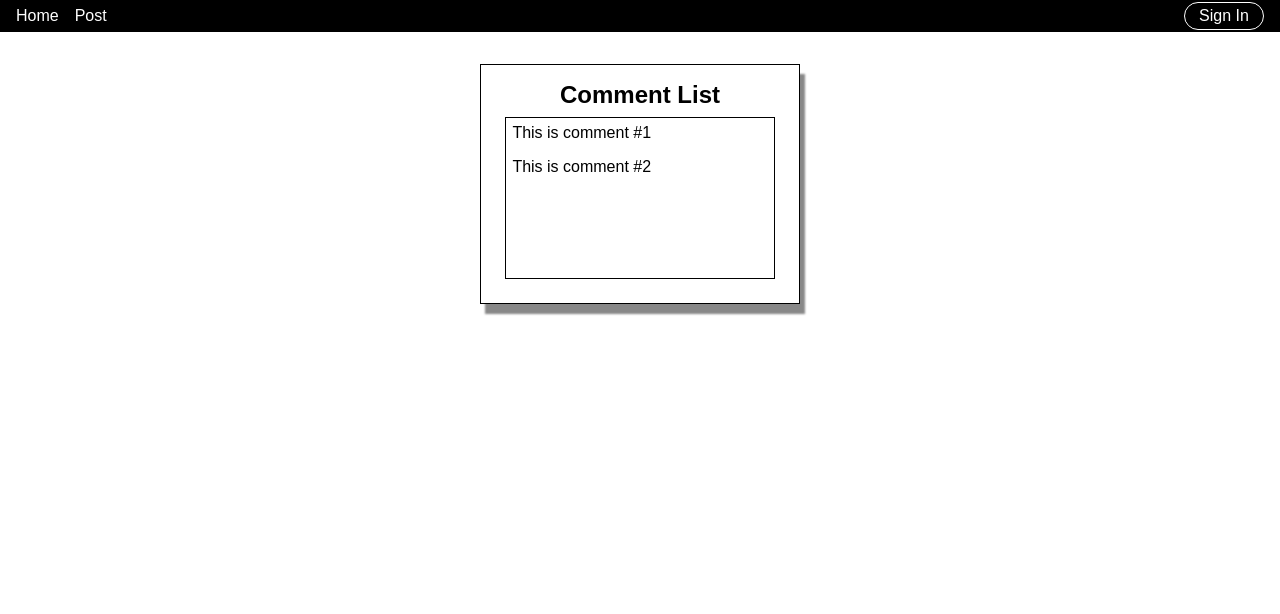
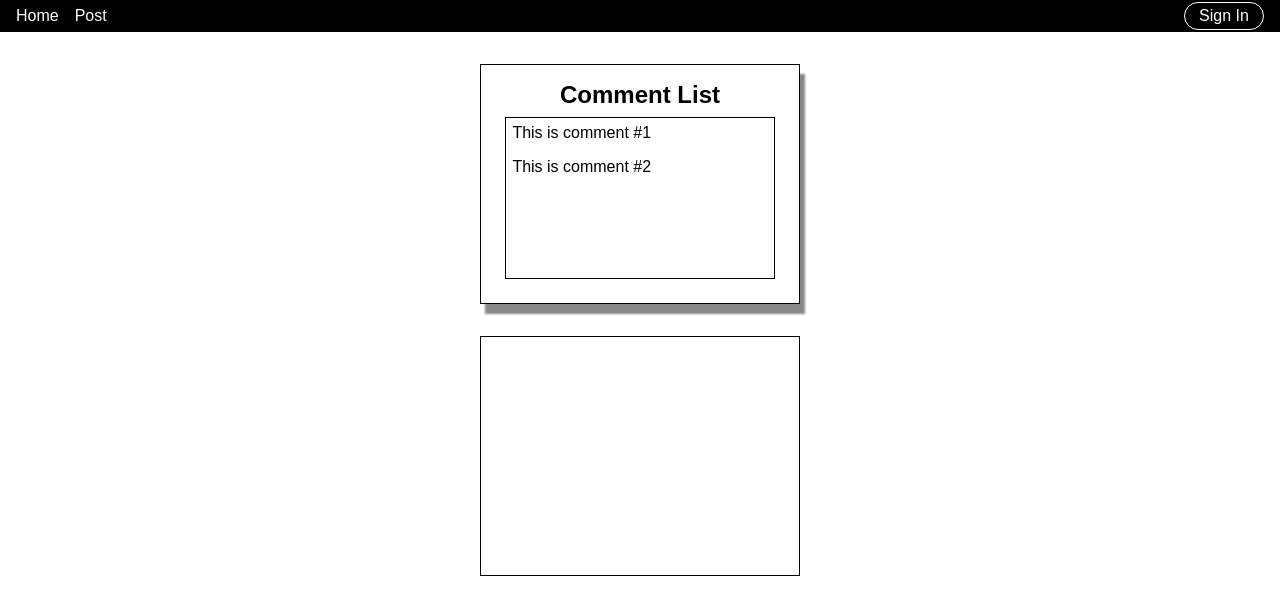
Before and after one commit to deusofka/redux-comments-list, a React (Create React App) app: page / in a window 1280 px wide. Shown: the top 614 px of the page. Built offline with nearby package versions, Linux system fonts and the light colour scheme.

Commit message:
feat: add alerts component to the app

```diff
--- a/src/components/App.js
+++ b/src/components/App.js
@@ -4,6 +4,7 @@ import CommentBox from './CommentBox'
 import CommentList from './CommentList'
 import Navbar from './Navbar'
 import Error from './Error'
+import Alerts from './Alerts'
 import '../App.css'
 
 function App () {
@@ -15,6 +16,7 @@ function App () {
         <Route path='/post' component={CommentBox} />
         <Route component={Error} />
       </Switch>
+      <Alerts />
     </>
   )
 }
```
